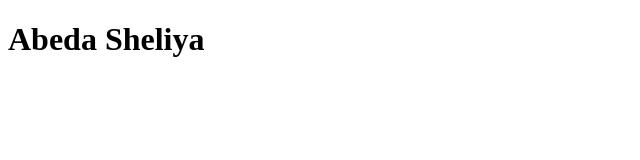
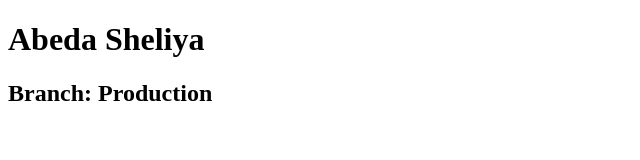
Before and after one commit to Anjali141614/Abeda_095_ESE2025, a plain HTML site: page index.html in a window 1280 px wide. Shown: the whole page, without its empty margins (0-640 px from the left). Drawn offline with Linux system fonts and the light colour scheme.

Commit message:
Production Branch

```diff
--- a/index.html
+++ b/index.html
@@ -7,5 +7,6 @@
 </head>
 <body>
     <h1>Abeda Sheliya</h1>
+    <h2>Branch: Production</h2>
 </body>
 </html>
```
